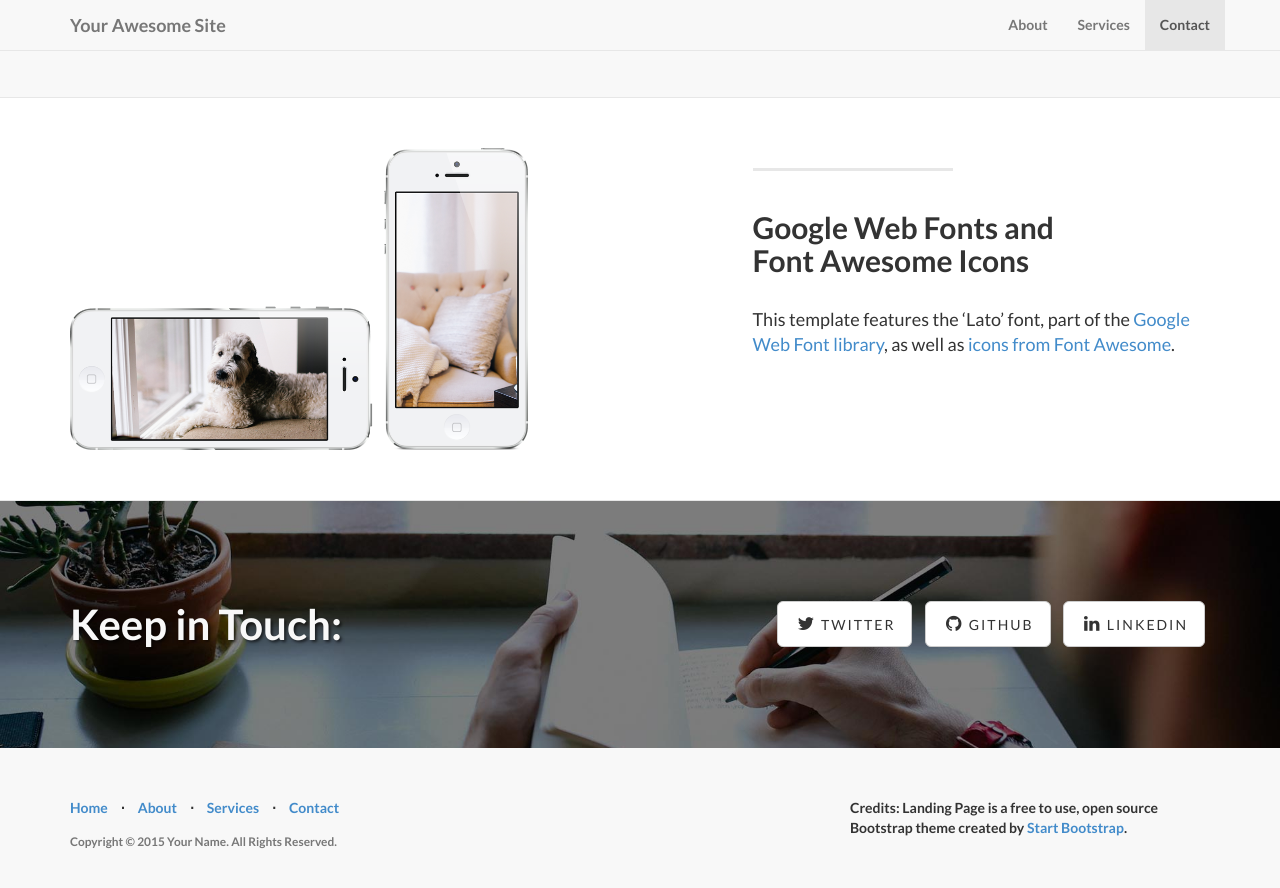
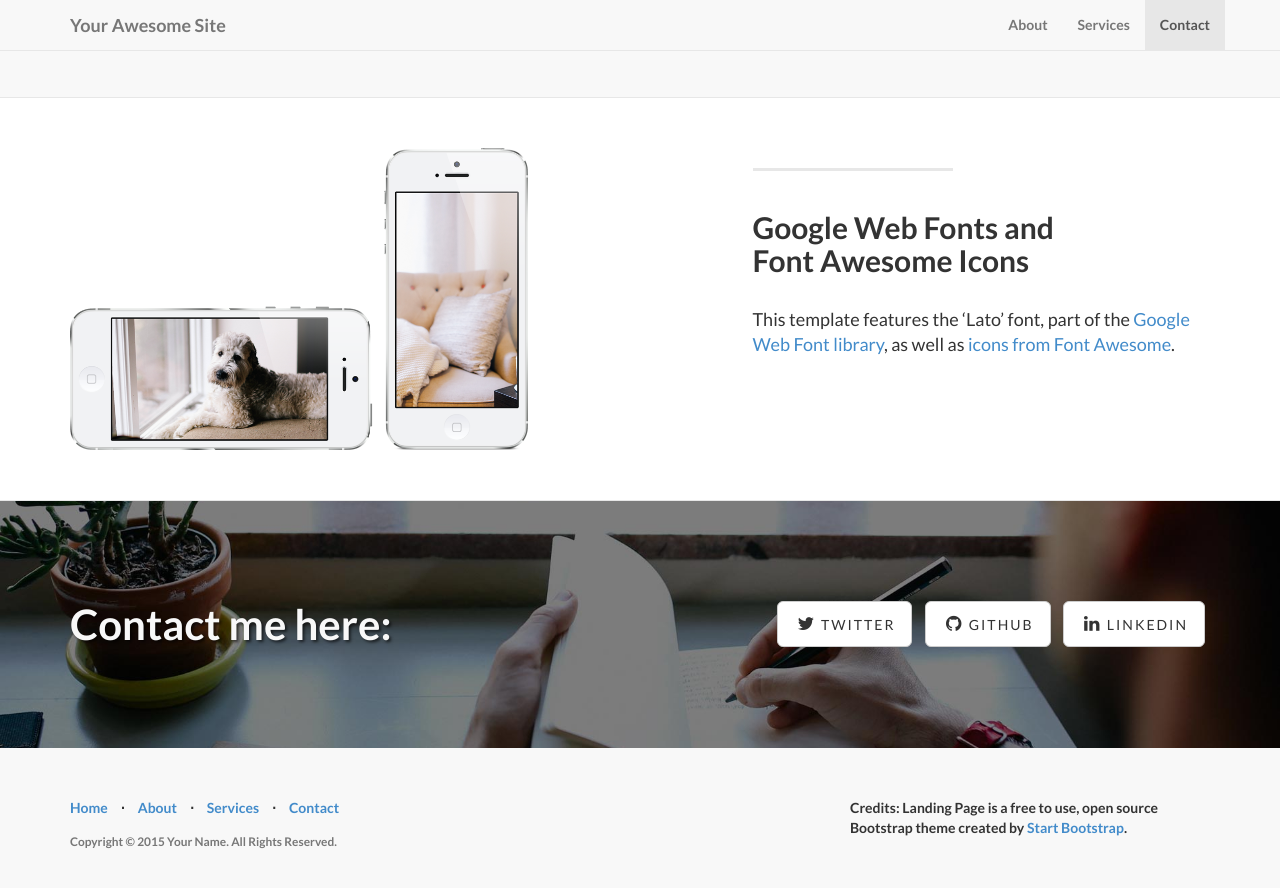
Before and after one commit to quido3/quido3.github.io, a Jekyll site: the page built from index.html, in a window 1280 px wide and 900 px high, scrolled down 2012 px. Shown: the top 888 px of the window. Built offline with Jekyll 4.4.1, drawn with Linux system fonts in a browser that asks for light colours.

Commit message:
Updated contact.html

```diff
--- a/_includes/contact.html
+++ b/_includes/contact.html
@@ -4,7 +4,7 @@
 
 			<div class="row">
 				<div class="col-lg-6">
-					<h2>Keep in Touch:</h2>
+					<h2>Contact me here:</h2>
 				</div>
 				<div class="col-lg-6">
 					<ul class="list-inline banner-social-buttons">
```
